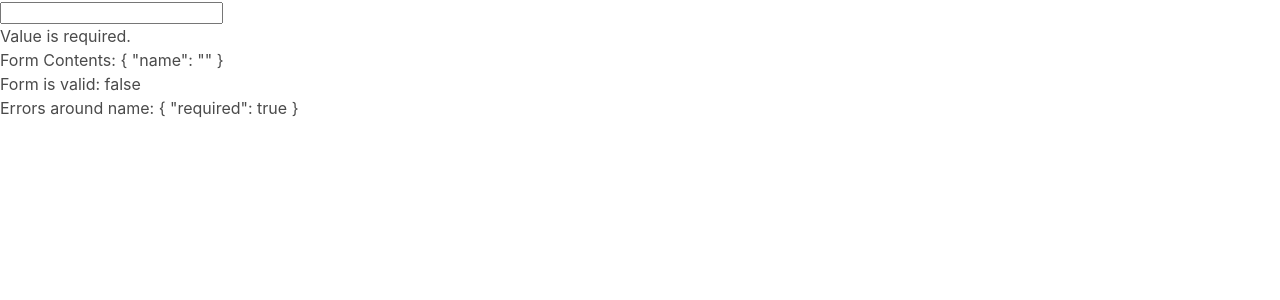
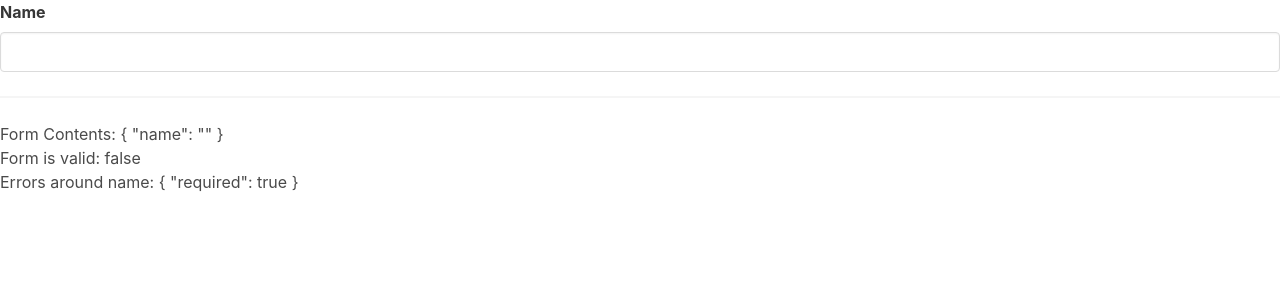
Before and after one commit to pyavchik/creditcard, an Angular app: page / in a window 1280 px wide. Shown: the top 300 px of the page. Built offline with nearby package versions, Linux system fonts and the light colour scheme.

Commit message:
added styling on validation errors

```diff
--- a/src/app/app.module.ts
+++ b/src/app/app.module.ts
@@ -4,11 +4,13 @@
 import {AppComponent} from './app.component';
 import {ReactiveFormsModule} from '@angular/forms';
 import { CardFormComponent } from './card-form/card-form.component';
+import { InputComponent } from './input/input.component';
 
 @NgModule({
   declarations: [
     AppComponent,
-    CardFormComponent
+    CardFormComponent,
+    InputComponent
   ],
   imports: [
     BrowserModule,
--- a/src/app/card-form/card-form.component.html
+++ b/src/app/card-form/card-form.component.html
@@ -1,18 +1,7 @@
 <form [formGroup]="cardForm">
-  <input formControlName="name" />
-  <ng-container *ngIf="cardForm.controls.name.errors">
-    <div *ngIf="cardForm.controls.name.errors.required">
-      Value is required.
-    </div>
-    <div *ngIf="cardForm.controls.name.errors.minlength">
-      Value you entered is
-      {{ cardForm.controls.name.errors.minlength.actualLength }}
-      characters long, but it must be at least
-      {{ cardForm.controls.name.errors.minlength.requiredLength }}
-    </div>
-  </ng-container>
+  <app-input label="Name" [control]="cardForm.get('name')"></app-input>
 </form>
-
+<hr>
 <div>Form Contents: {{ cardForm.value | json }}</div>
 <div>Form is valid: {{ cardForm.valid }}</div>
 <div>Errors around name: {{cardForm.controls.name.errors | json}}</div>
--- /dev/null
+++ b/src/app/input/input.component.html
@@ -0,0 +1,31 @@
+<div class="field">
+  <label class="label">{{ label }}</label>
+  <div class="control">
+    <input
+      class="input is-danger"
+      [formControl]="control"
+      [ngClass]="{ 'is-danger': showErrors() }"
+    />
+  </div>
+  <ng-container *ngIf="showErrors()">
+    <div class="help is-danger" *ngIf="control.errors.required">
+      Value is required.
+    </div>
+    <div class="help is-danger" *ngIf="control.errors.minlength">
+      Value you entered is
+      {{ control.errors.minlength.actualLength }}
+      characters long, but it must be at least
+      {{ control.errors.minlength.requiredLength }}
+    </div>
+    <div *ngIf="control.errors.maxlength">
+      Value you entered is
+      {{ control.errors.maxlength.actual }}
+      characters long, but it cannot be longer than
+      {{ control.errors.maxlength.requiredLength }}
+      characters
+    </div>
+    <div *ngIf="control.errors.pattern">
+      Invalid format
+    </div>
+  </ng-container>
+</div>
--- /dev/null
+++ b/src/app/input/input.component.ts
@@ -0,0 +1,24 @@
+import {Component, Input, OnInit} from '@angular/core';
+import {FormControl} from '@angular/forms';
+
+@Component({
+  selector: 'app-input',
+  templateUrl: './input.component.html',
+  styleUrls: ['./input.component.css']
+})
+export class InputComponent implements OnInit {
+  @Input() control: FormControl;
+  @Input() label: string;
+
+  constructor() {
+  }
+
+  ngOnInit() {
+  }
+
+  showErrors() {
+    const {dirty, touched, errors} = this.control;
+    return dirty && touched && errors;
+  }
+
+}
```
Also changed, not shown: src/app/input/input.component.css (added), 1 other file (tests, documents, lock files or other folders).
